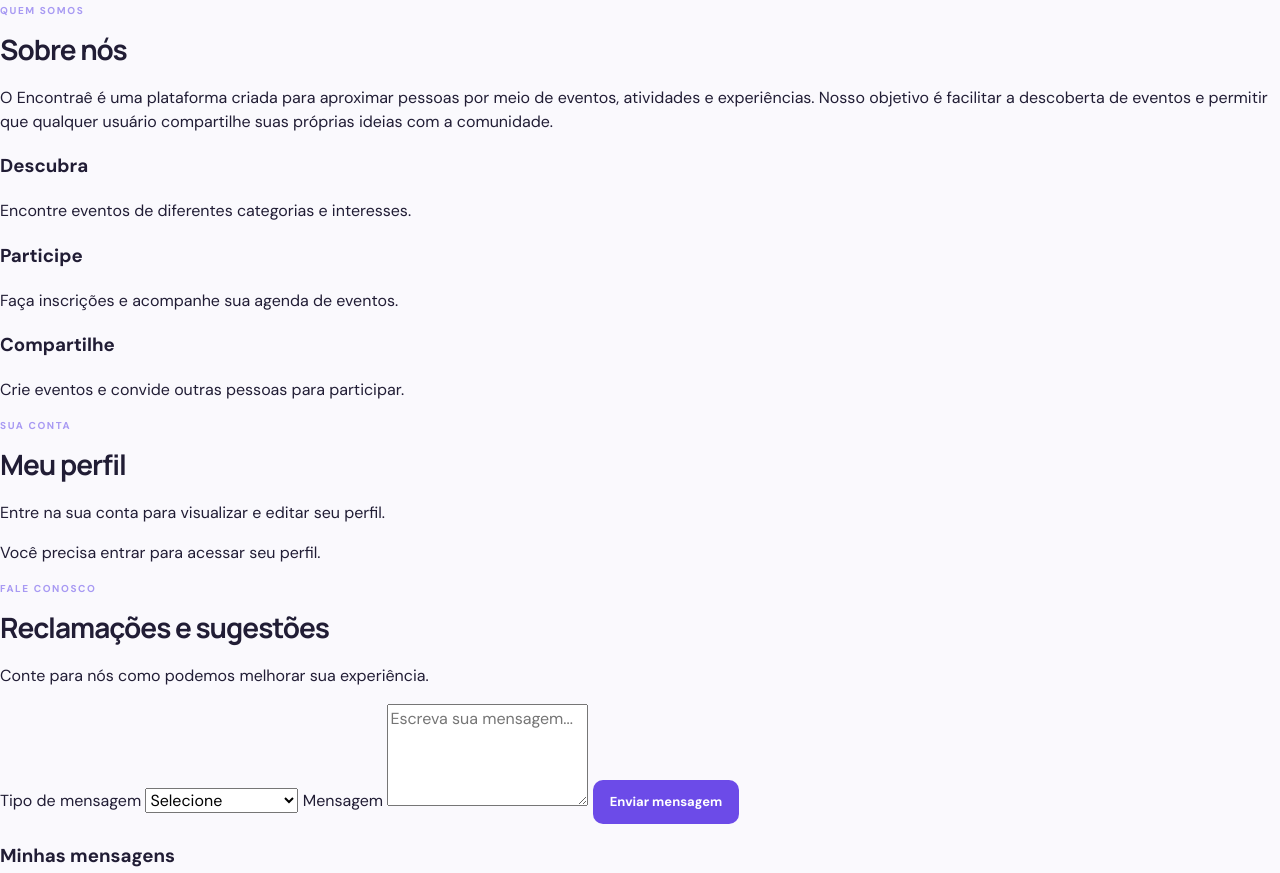
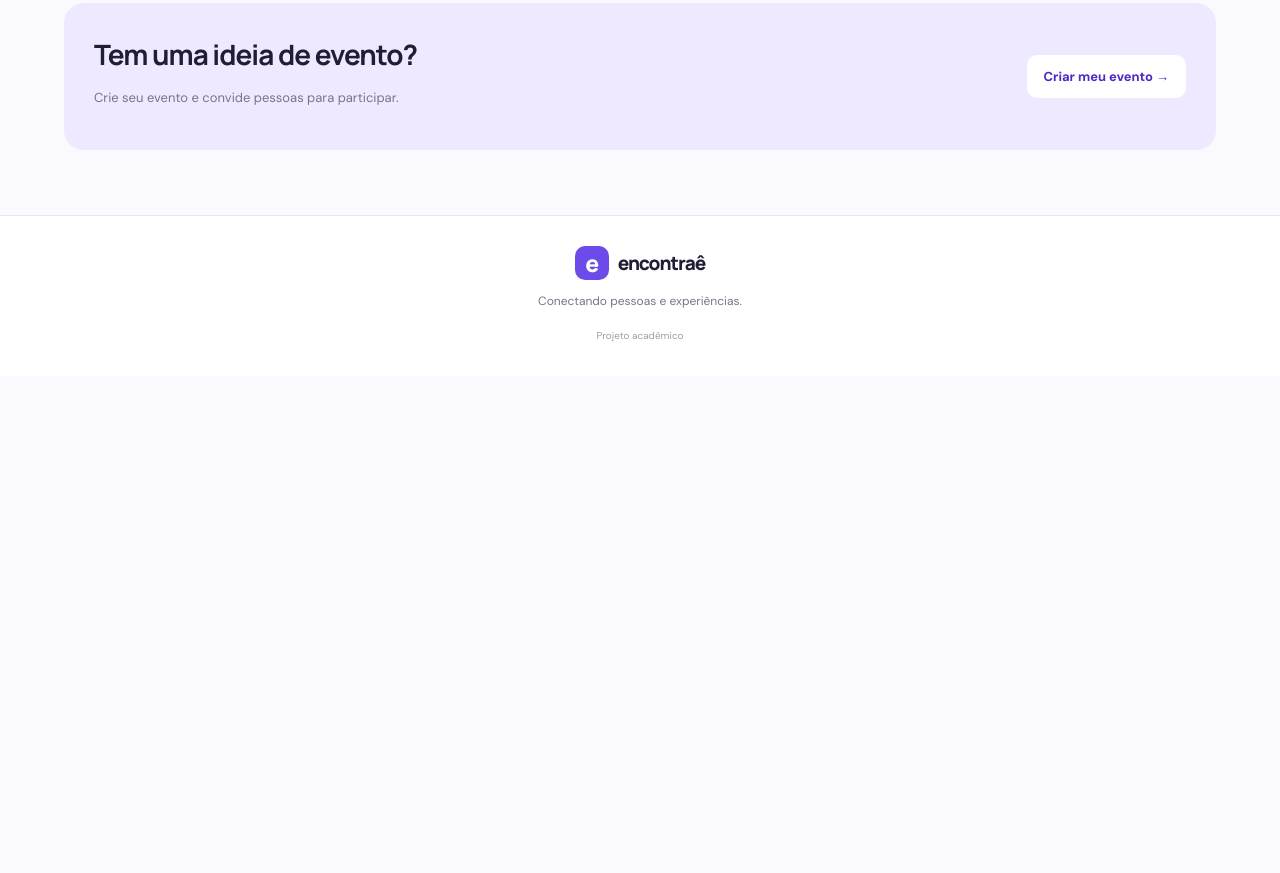
Before and after one commit to ph507874if-hub/Site_Evetis, a plain HTML site: page index.html in a window 1280 px wide. Shown: the part 1084-1957 px from the top of the page. After the commit the page ends 1460 px from the top, so only its background shows below. Drawn offline with Linux system fonts and the light colour scheme; a script that the page names is missing.

Commit message:
Refactor index.html structure and links

```diff
--- a/index.html
+++ b/index.html
@@ -8,17 +8,21 @@
     <link rel="stylesheet" href="style.css">
 </head>
 <body>
+
 <header class="topbar">
-    <a href="#inicio" class="brand"><span class="brand-icon">e</span> encontraê</a>
+    <a href="index.html" class="brand">
+        <span class="brand-icon">e</span> encontraê
+    </a>
+
     <nav>
-        <a href="#eventos">Explorar eventos</a>
-        <a href="#minhas-inscricoes">Minhas inscrições</a>
-        <a href="#sobre">Sobre nós</a>
-        <a href="#reclamacoes">Contato</a>
+        <a href="index.html#eventos">Explorar eventos</a>
+        <a href="sobre.html">Sobre nós</a>
+        <a href="sugestoes.html">Contato</a>
     </nav>
+
     <div id="area-usuario">
-        <button id="btn-login" class="btn btn-outline">Entrar</button>
-        <button id="btn-cadastro" class="btn btn-primary">Criar conta</button>
+        <a href="login.html" class="btn btn-outline">Entrar</a>
+        <a href="cadastro.html" class="btn btn-primary">Criar conta</a>
     </div>
 </header>
 
@@ -61,46 +65,6 @@
         <p id="sem-inscricoes" class="mensagem-vazia">Entre na sua conta para visualizar suas inscrições.</p>
     </section>
 
-    <section class="secao" id="sobre">
-        <span class="etiqueta">QUEM SOMOS</span>
-        <h2>Sobre nós</h2>
-        <p>O Encontraê é uma plataforma criada para aproximar pessoas por meio de eventos, atividades e experiências. Nosso objetivo é facilitar a descoberta de eventos e permitir que qualquer usuário compartilhe suas próprias ideias com a comunidade.</p>
-        <div class="sobre-cards">
-            <article><h3>Descubra</h3><p>Encontre eventos de diferentes categorias e interesses.</p></article>
-            <article><h3>Participe</h3><p>Faça inscrições e acompanhe sua agenda de eventos.</p></article>
-            <article><h3>Compartilhe</h3><p>Crie eventos e convide outras pessoas para participar.</p></article>
-        </div>
-    </section>
-
-    <section class="secao" id="perfil">
-        <span class="etiqueta">SUA CONTA</span>
-        <h2>Meu perfil</h2>
-        <p>Entre na sua conta para visualizar e editar seu perfil.</p>
-        <div id="conteudo-perfil" class="painel">
-            <p>Você precisa entrar para acessar seu perfil.</p>
-        </div>
-    </section>
-
-    <section class="secao" id="reclamacoes">
-        <span class="etiqueta">FALE CONOSCO</span>
-        <h2>Reclamações e sugestões</h2>
-        <p>Conte para nós como podemos melhorar sua experiência.</p>
-        <form id="form-reclamacao" class="painel">
-            <label for="tipo-reclamacao">Tipo de mensagem</label>
-            <select id="tipo-reclamacao" required>
-                <option value="">Selecione</option>
-                <option>Reclamação</option>
-                <option>Sugestão</option>
-                <option>Problema técnico</option>
-                <option>Outro</option>
-            </select>
-            <label for="texto-reclamacao">Mensagem</label>
-            <textarea id="texto-reclamacao" rows="4" maxlength="1000" required placeholder="Escreva sua mensagem..."></textarea>
-            <button class="btn btn-primary" type="submit">Enviar mensagem</button>
-        </form>
-        <h3>Minhas mensagens</h3>
-        <div id="lista-reclamacoes"></div>
-    </section>
 
     <section class="banner-final">
         <div><h2>Tem uma ideia de evento?</h2><p>Crie seu evento e convide pessoas para participar.</p></div>
```
